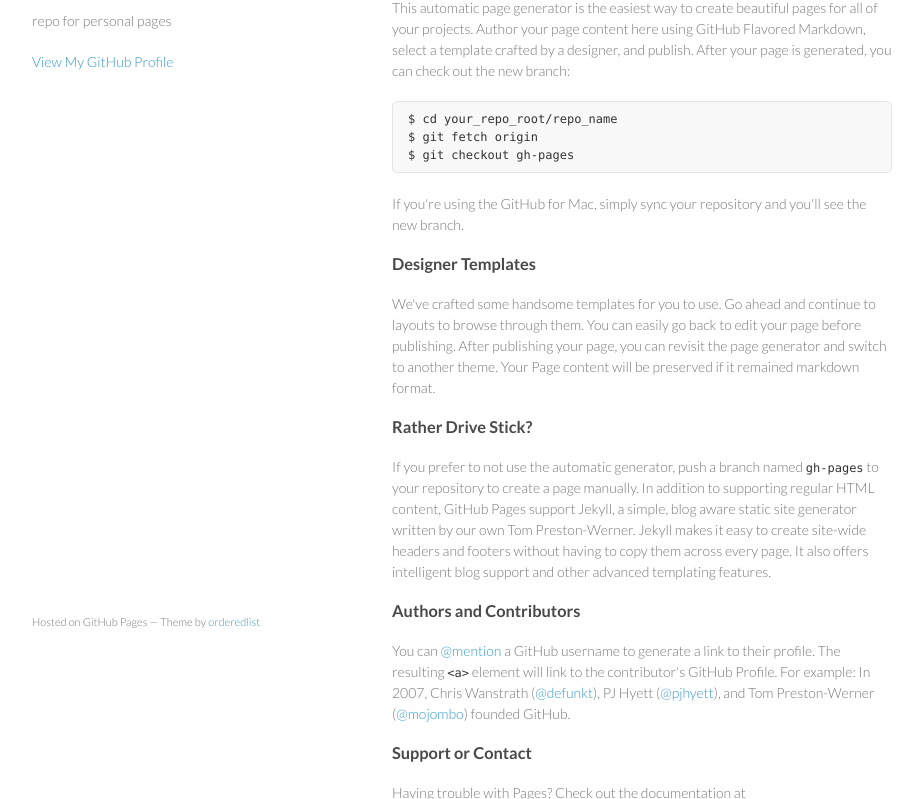
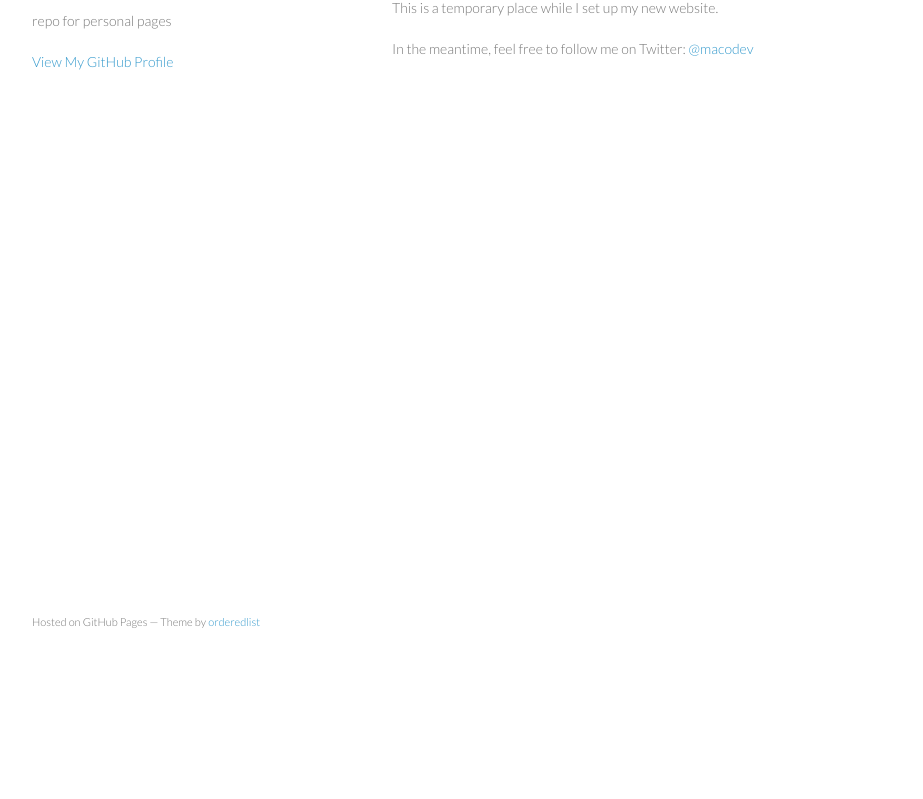
Before and after one commit to macodev/macodev.github.com, a plain HTML site: page index.html in a window 1280 px wide. Shown: the part 99-898 px from the top of the page, without its empty margins (178-1101 px from the left). After the commit the page ends 800 px from the top, so only its background shows below. Drawn offline with Linux system fonts and the light colour scheme.

Commit message:
Replace master branch with page content via GitHub

```diff
--- a/index.html
+++ b/index.html
@@ -23,32 +23,11 @@
 
       </header>
       <section>
-        <h3>Welcome to GitHub Pages.</h3>
+        <h3>Welcome to my GitHub Pages.</h3>
 
-<p>This automatic page generator is the easiest way to create beautiful pages for all of your projects. Author your page content here using GitHub Flavored Markdown, select a template crafted by a designer, and publish. After your page is generated, you can check out the new branch:</p>
+<p>This is a temporary place while I set up my new website.</p>
 
-<pre><code>$ cd your_repo_root/repo_name
-$ git fetch origin
-$ git checkout gh-pages
-</code></pre>
-
-<p>If you're using the GitHub for Mac, simply sync your repository and you'll see the new branch.</p>
-
-<h3>Designer Templates</h3>
-
-<p>We've crafted some handsome templates for you to use. Go ahead and continue to layouts to browse through them. You can easily go back to edit your page before publishing. After publishing your page, you can revisit the page generator and switch to another theme. Your Page content will be preserved if it remained markdown format.</p>
-
-<h3>Rather Drive Stick?</h3>
-
-<p>If you prefer to not use the automatic generator, push a branch named <code>gh-pages</code> to your repository to create a page manually. In addition to supporting regular HTML content, GitHub Pages support Jekyll, a simple, blog aware static site generator written by our own Tom Preston-Werner. Jekyll makes it easy to create site-wide headers and footers without having to copy them across every page. It also offers intelligent blog support and other advanced templating features.</p>
-
-<h3>Authors and Contributors</h3>
-
-<p>You can <a href="https://github.com/blog/821" class="user-mention">@mention</a> a GitHub username to generate a link to their profile. The resulting <code>&lt;a&gt;</code> element will link to the contributor's GitHub Profile. For example: In 2007, Chris Wanstrath (<a href="https://github.com/defunkt" class="user-mention">@defunkt</a>), PJ Hyett (<a href="https://github.com/pjhyett" class="user-mention">@pjhyett</a>), and Tom Preston-Werner (<a href="https://github.com/mojombo" class="user-mention">@mojombo</a>) founded GitHub.</p>
-
-<h3>Support or Contact</h3>
-
-<p>Having trouble with Pages? Check out the documentation at <a href="http://help.github.com/pages">http://help.github.com/pages</a> or contact <a href="mailto:support@github.com">support@github.com</a> and we’ll help you sort it out.</p>
+<p>In the meantime, feel free to follow me on Twitter: <a href="https://twitter.com/macodev">@macodev</a></p>
       </section>
       <footer>
         <p><small>Hosted on GitHub Pages &mdash; Theme by <a href="https://github.com/orderedlist">orderedlist</a></small></p>
```
Also changed, not shown: params.json (+1 -1 lines).
